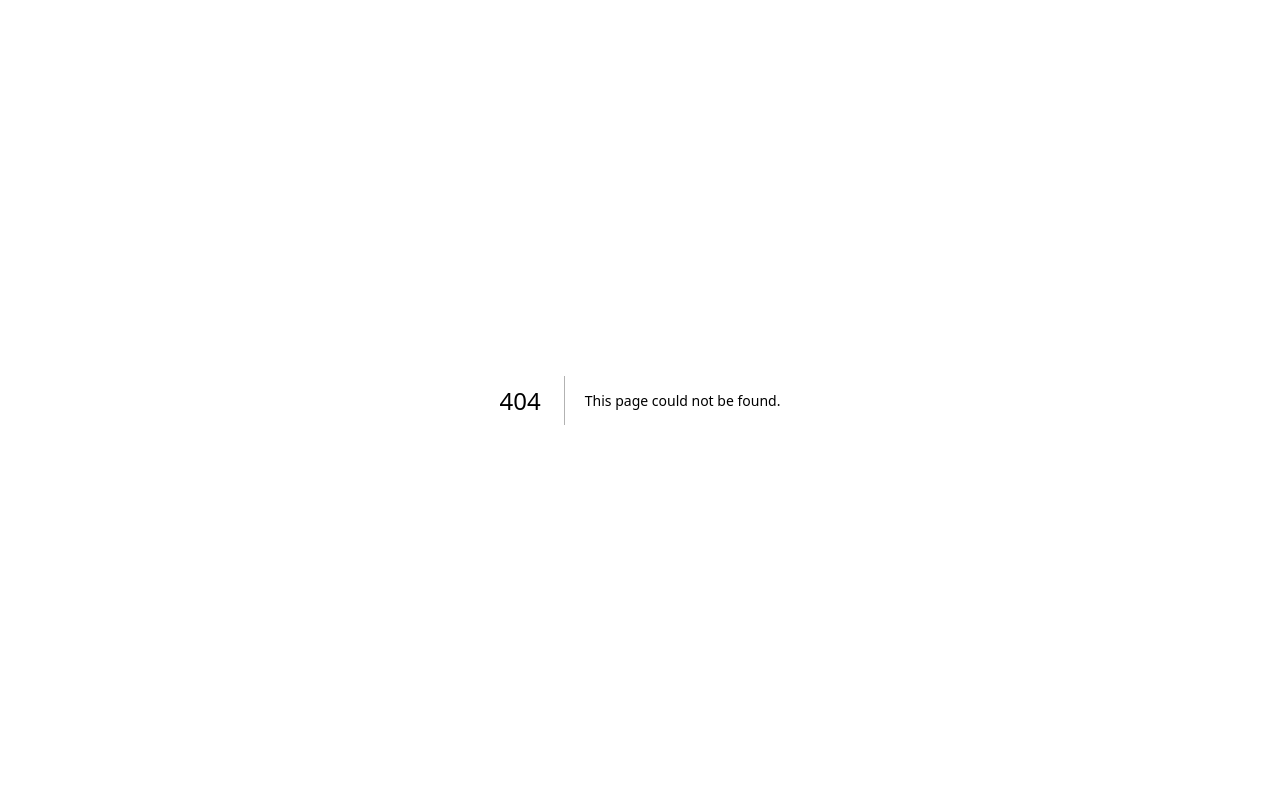
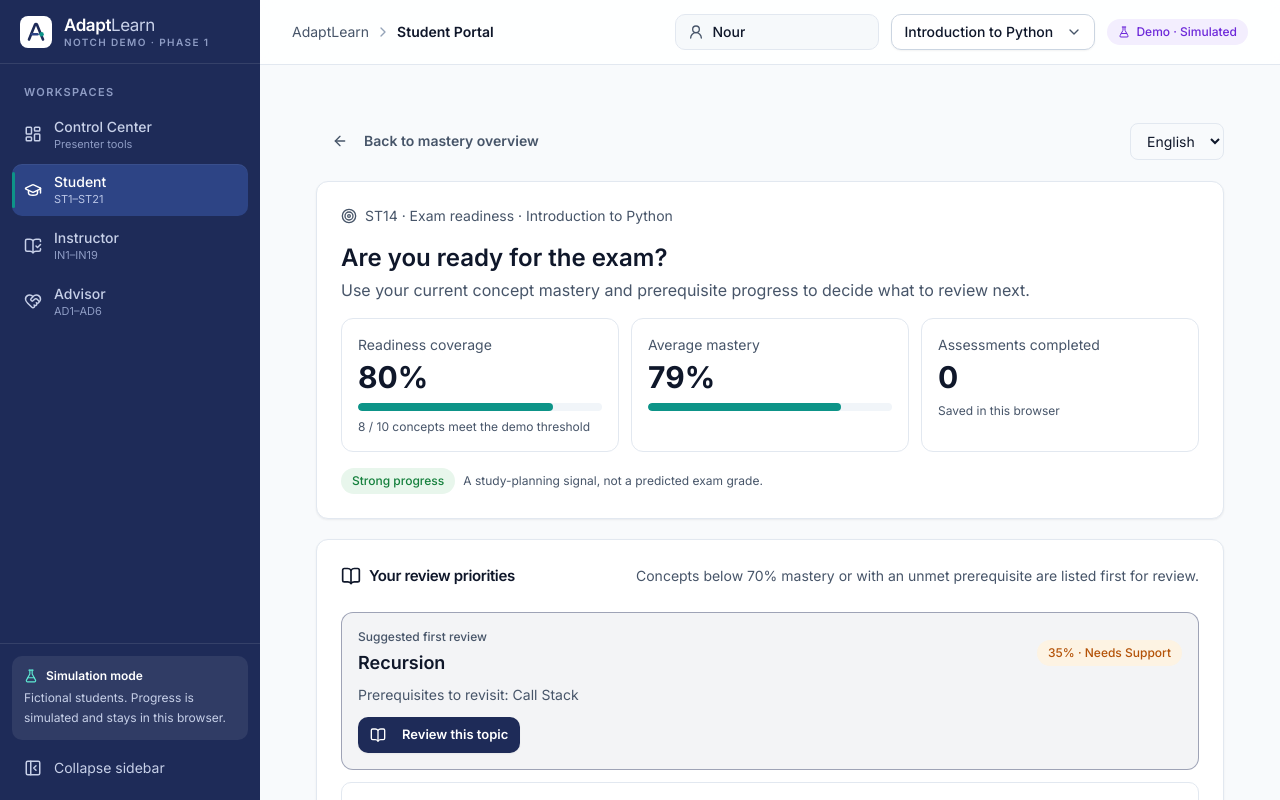
Before and after one commit to Lioomr/adaptive-learning-platform, a Next.js app in the folder Notch Demo/frontend/: page /student/st14 in a window 1280 px wide. Before the commit this address had no page. Shown: the top 800 px of the page. Built offline with nearby package versions, Linux system fonts and the light colour scheme.

Commit message:
Add ST14 exam readiness route

```diff
--- /dev/null
+++ b/Notch Demo/frontend/app/student/st14/page.tsx
@@ -0,0 +1,5 @@
+import { StudentExamReadiness } from "@/features/student/student-exam-readiness";
+
+export default function StudentST14Page() {
+  return <StudentExamReadiness />;
+}
```
